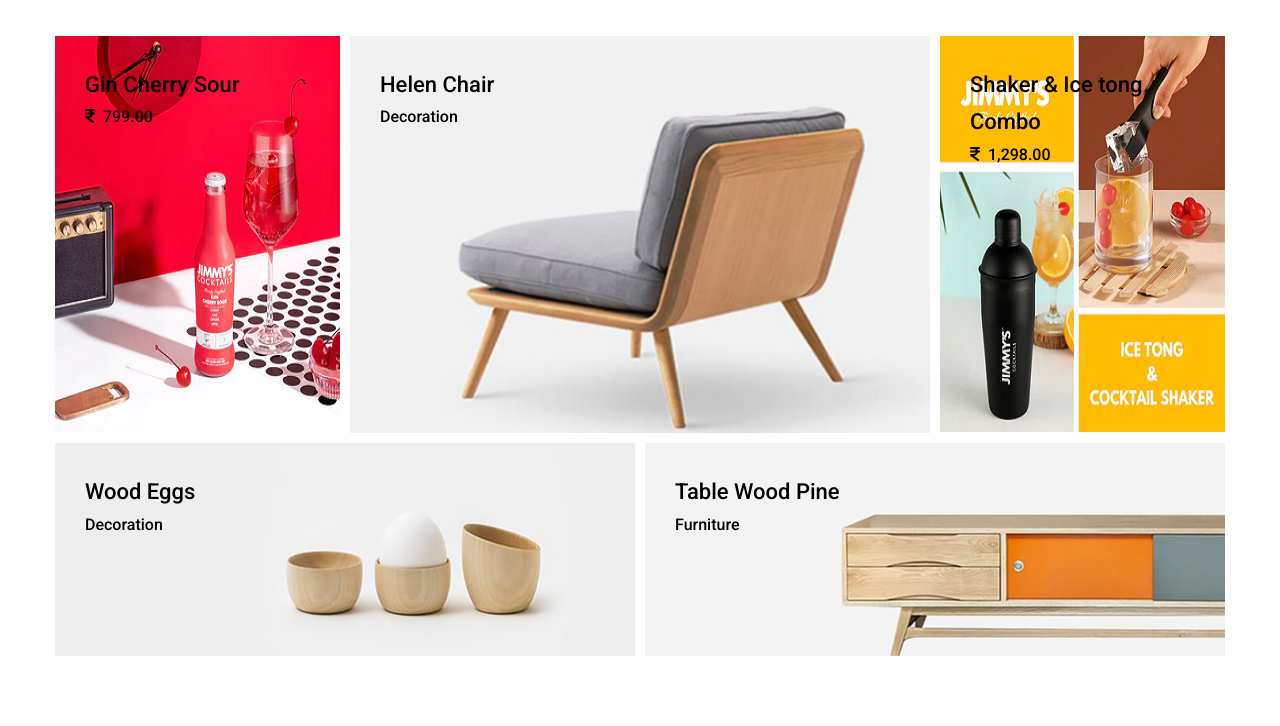
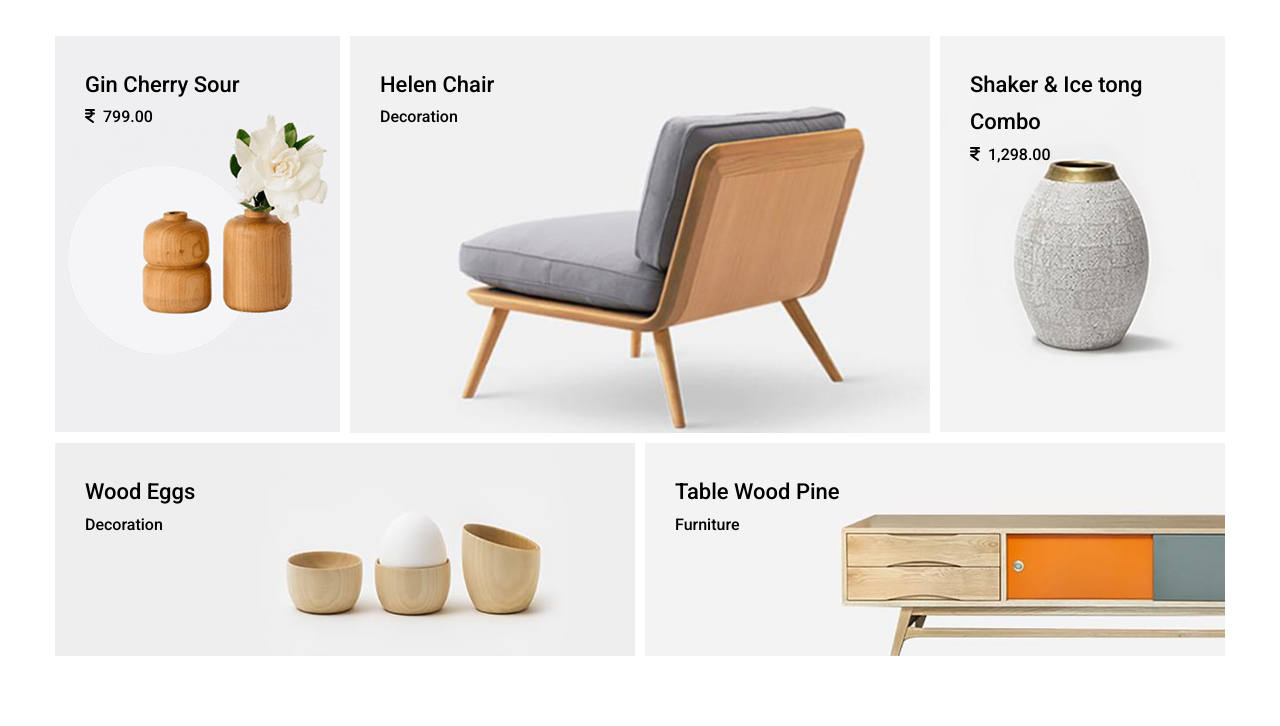
Before and after one commit to SwaroopArya65/Task-1, a plain HTML site: page index.html in a window 1280 px wide. Shown: the part 74-800 px from the top of the page. Drawn offline with nearby package versions, Linux system fonts and the light colour scheme; a web font is replaced by a local one.

Commit message:
Adding  images

```diff
--- a/index.html
+++ b/index.html
@@ -245,7 +245,7 @@
               <div class="hero-card">
 
                 <figure class="card-banner img-holder" style="--width: 285; --height: 396;">
-                  <img src="./assets/images/item-1.png" width="285" height="396" alt="Art Deco Home" class="img-cover">
+                  <img src="./assets/images/hero-product-1.jpg" height="396" alt="Art Deco Home" class="img-cover">
                 </figure>
 
                 <div class="card-content">
@@ -282,7 +282,7 @@
               <div class="hero-card">
 
                 <figure class="card-banner img-holder" style="--width: 285; --height: 396;">
-                  <img src="./assets/images/item-2.png" width="285" height="396" alt="Vase Of Flowers"
+                  <img src="./assets/images/hero-product-3.jpg" width="285" height="396" alt="Vase Of Flowers"
                     class="img-cover">
                 </figure>
 
```
